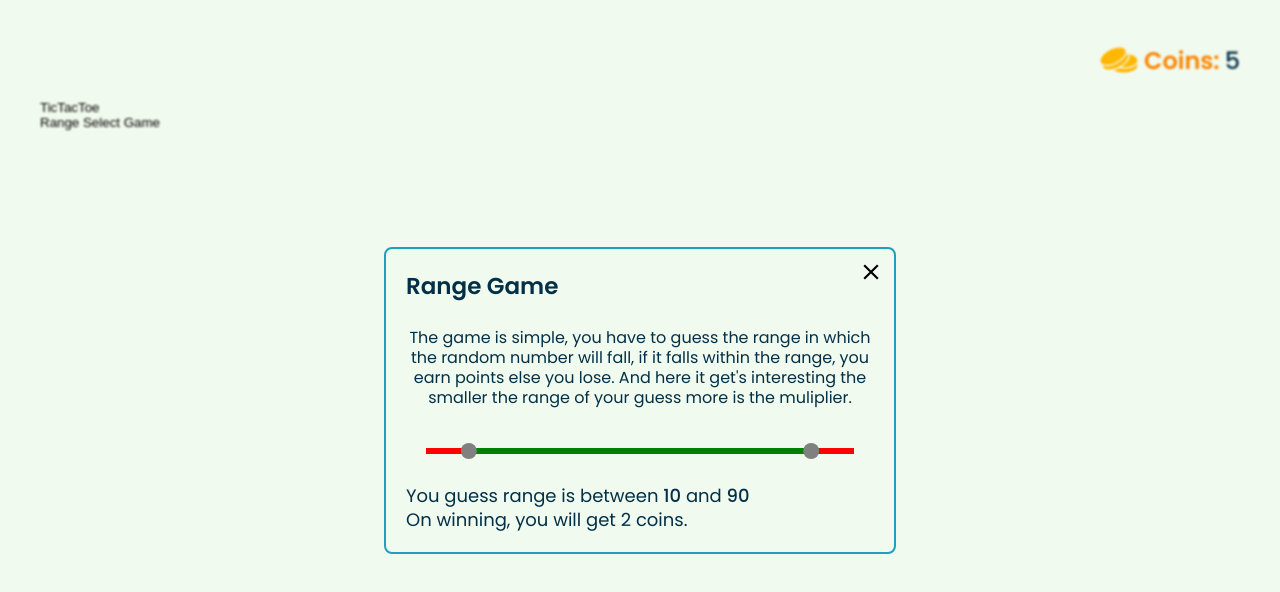
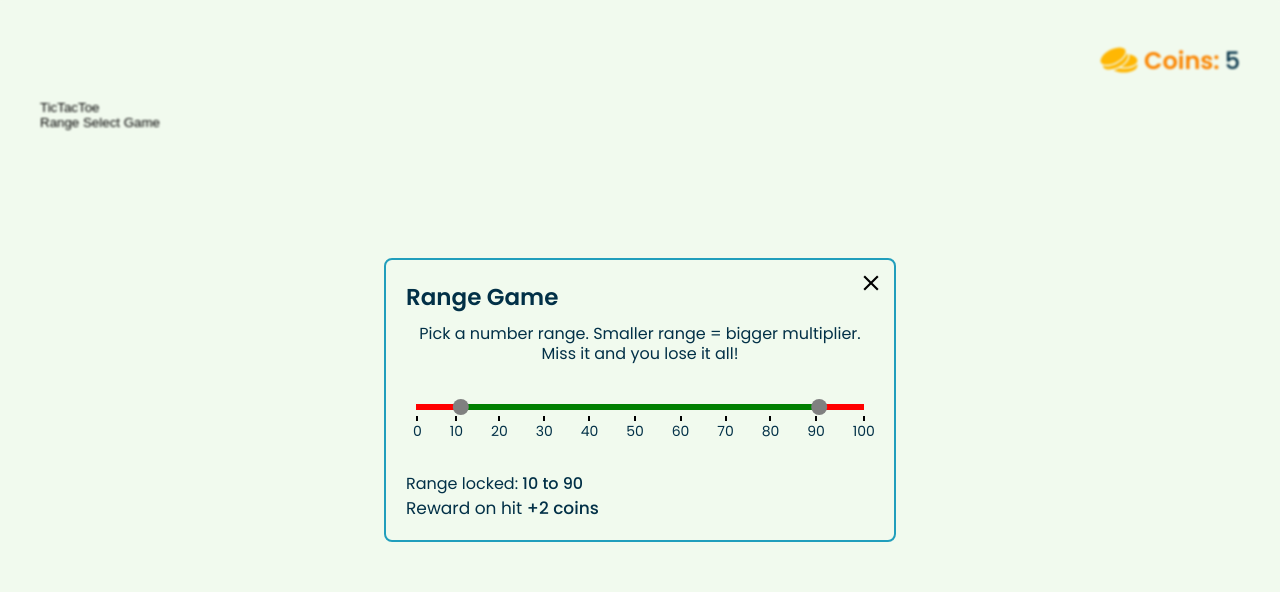
Before and after one commit to ki8yk8/double-down, a React (Vite) app: page / in a window 1280 px wide. Both pictures are taken after a click on the button "Range Select Game". Shown: the top 592 px of the page. Built offline with nearby package versions, Linux system fonts and the light colour scheme.

Commit message:
adds better instructions and adds marker to range

```diff
--- a/src/games/range/range.jsx
+++ b/src/games/range/range.jsx
@@ -4,9 +4,21 @@ import { Range } from "react-range";
 function get_instruction(stage) {
 	switch (stage) {
 		case 0:
-			return "The game is simple, you have to guess the range in which the random number will fall, if it falls within the range, you earn points else you lose. And here it get's interesting the smaller the range of your guess more is the muliplier.";
-			break;
+			return "Pick a number range. Smaller range = bigger multiplier. Miss it and you lose it all!";
+		case 1:
+			return "Lock in your range wisely. Skinny range = fat rewards.";
+		case 2:
+			return "Rolling the number...";
+		case 3:
+			return "And the number is...";
 	}
+}
+
+function get_coin(max, min) {
+	const diff = max - min;
+	const reward = Math.round(1 + 14 * Math.pow((100 - diff) / 99, 2));
+
+	return reward;
 }
 
 export default function RangeGame() {
@@ -27,14 +39,14 @@ export default function RangeGame() {
 						fontSize: "0.8rem",
 						lineHeight: "1rem",
 						textAlign: "center",
-						marginTop: "1.25rem",
+						marginTop: "0.5rem",
 					}}
 				>
 					{game.instruction}
 				</p>
 			</header>
 			<main style={{ marginTop: "2rem" }}>
-				<div style={{ width: "calc(100% - 2 * 20px)", margin: "0 auto" }}>
+				<div style={{ width: "calc(100% - 2 * 10px)", margin: "0 auto" }}>
 					<Range
 						values={range_values}
 						step={1}
@@ -60,6 +72,7 @@ export default function RangeGame() {
 							const [p0, p1, p2] = range_values;
 
 							return (
+								<>
 									<div
 										{...props}
 										style={{
@@ -82,6 +95,40 @@ export default function RangeGame() {
 										/>
 										{children}
 									</div>
+									<div
+										style={{
+											display: "flex",
+											justifyContent: "space-between",
+											width: "calc(100% + 14px)",
+											marginLeft: "-3px",
+											marginTop: "0.3rem",
+										}}
+									>
+										{Array(11)
+											.fill(0)
+											.map((_, index) => (
+												<div
+													key={index}
+													style={{
+														display: "flex",
+														flexDirection: "column",
+														alignItems: "center",
+													}}
+												>
+													<div
+														style={{
+															width: "2px",
+															height: "5px",
+															background: "black",
+														}}
+													/>
+													<span style={{ fontSize: "0.7rem" }}>
+														{(index + 1) * 10 - 10}
+													</span>
+												</div>
+											))}
+									</div>
+								</>
 							);
 						}}
 						renderThumb={({ props, index }) => {
@@ -111,14 +158,17 @@ export default function RangeGame() {
 			</main>
 			{game.stage === 1 && (
 				<footer style={{ marginTop: "1.5rem" }}>
-					<p style={{ fontSize: "0.9rem" }}>
-						You guess range is between{" "}
-						<span className="u-medium">{range_values[1]}</span> and{" "}
-						<span className="u-medium">{range_values[2]}</span>
+					<p style={{ fontSize: "0.8rem" }}>
+						Range locked:{" "}
+						<span className="u-medium">
+							{range_values[1]} to {range_values[2]}
+						</span>
 					</p>
-					<p style={{ fontSize: "0.9rem" }}>
-						On winning, you will get{" "}
-						{Math.ceil(10 - (range_values[2] - range_values[1]) / 10)} coins.
+					<p style={{ fontSize: "0.85rem" }}>
+						Reward on hit{" "}
+						<span className="u-medium">
+							+{get_coin(range_values[2], range_values[1])} coins
+						</span>
 					</p>
 				</footer>
 			)}
```
Lines whose indentation alone changed are shown as unchanged.
